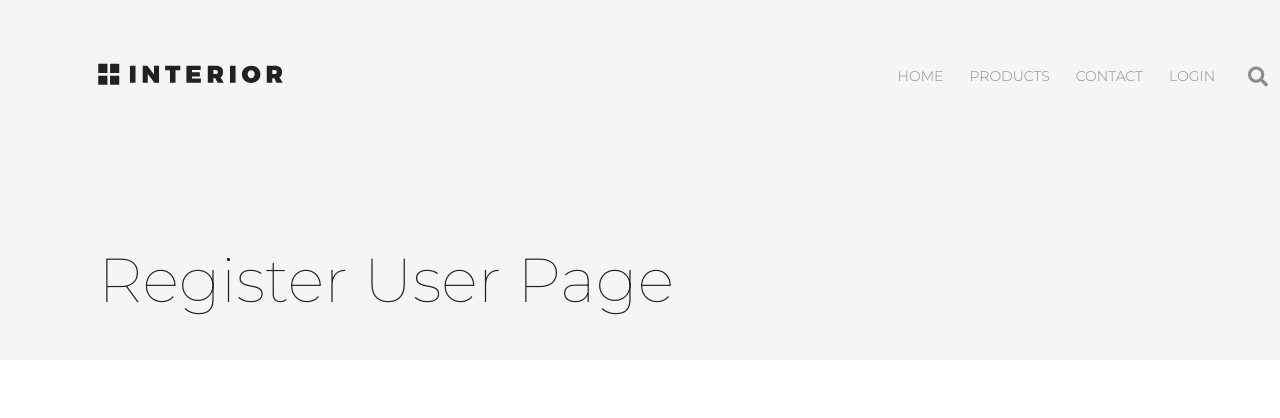
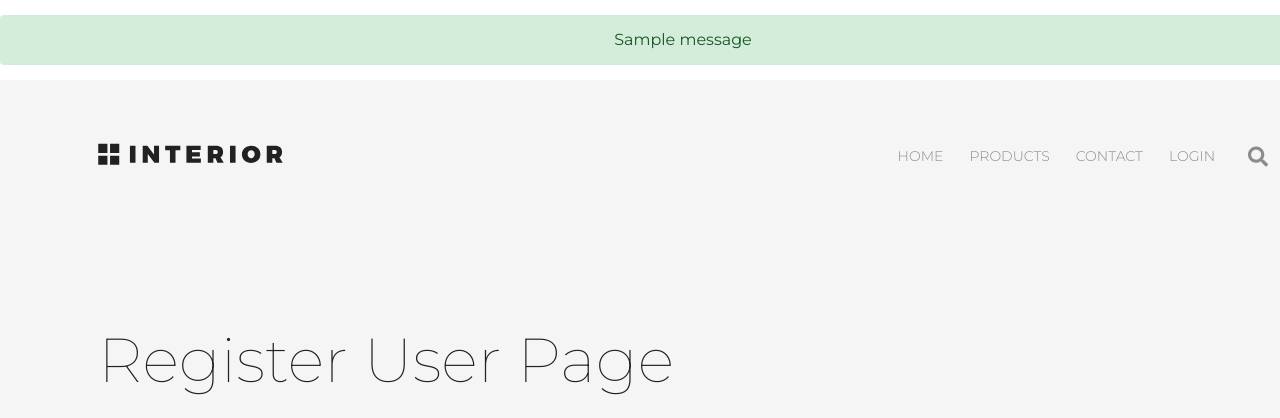
Before and after one commit to kurtatag/geekbrains-django-optimization-tools, a Django app: page /auth/register/ in a window 1280 px wide; the page is wider, and only the part inside the window is pictured. Shown: the top 418 px of that part. Run offline with Django 3.2, Linux system fonts and the light colour scheme; tables that the repository leaves empty hold one stand-in row (values such as "Sample post"); one stand-in notice (Sample message) is shown; some libraries are stand-ins or nearby versions.

Commit message:
Apply flash messages

```diff
--- a/authapp/views.py
+++ b/authapp/views.py
@@ -3,6 +3,7 @@ from django.shortcuts import render, HttpResponseRedirect
 from authapp.forms import (ShopUserLoginForm, ShopUserRegisterForm,
                            ShopUserEditForm)
 from django.contrib import auth
+from django.contrib import messages
 from django.urls import reverse
 from django.core.mail import send_mail
 from django.conf import settings
@@ -55,10 +56,10 @@ def register(request: HttpRequest):
         if register_form.is_valid():
             user = register_form.save()
             if send_verify_mail(user):
-                print('Confirmation email is sent successfully.')
+                messages.success(request, 'Confirmation email was successfully sent.')
                 return HttpResponseRedirect(reverse('auth:login'))
             else:
-                print('Some problem while sending confirmation email.')
+                messages.error(request, 'Problem while sending confirmation email.')
                 return HttpResponseRedirect(reverse('auth:register'))
     else:
         register_form = ShopUserRegisterForm()
@@ -127,8 +128,8 @@ def verify(request: HttpRequest, email: str, activation_key: str):
             auth.login(request, user)
             return render(request, 'authapp/varification.html', context)
         else:
-            print(f'Error while activating user {user}.')
-            return render(request, 'authapp/verification.html', context)
+            messages.error(request, f'Error while activating user {user}.')
+            return render(request, 'authapp/varification.html', context)
     except Exception as e:
-        print(f'Error while activating user: {e.args}')
+        messages.error(request, f'Error while activating user:\n{e}\n {e.args}')
         return HttpResponseRedirect(reverse('index'))
--- a/geekshop_project/static/css/style.css
+++ b/geekshop_project/static/css/style.css
@@ -1363,3 +1363,33 @@ input:focus {
   opacity: 0.6;
   pointer-events: none;
 }
+
+
+/* ------------------------------- messages ------------------------------- */
+
+.msg {
+    display: block;
+    height: 50px;
+    margin: 15px 0;
+    text-align: center;
+    line-height: 50px;
+    border-radius: .25rem;
+}
+
+.msg-info {
+    color: #0c5460;
+    background-color: #d1ecf1;
+    border-color: #bee5eb;
+}
+
+.msg-success {
+    color: #155724;
+    background-color: #d4edda;
+    border-color: #c3e6cb;
+}
+
+.msg-error {
+    color: #721c24;
+    background-color: #f8d7da;
+    border-color: #f5c6cb;
+}
--- a/mainapp/templates/mainapp/base.html
+++ b/mainapp/templates/mainapp/base.html
@@ -18,6 +18,7 @@
 </head>
 <body>
 <div class="container">
+    {% include 'mainapp/includes/_messages.html' %}
     {% block menu %}
     {% endblock menu %}
 
--- /dev/null
+++ b/mainapp/templates/mainapp/includes/_messages.html
@@ -0,0 +1,7 @@
+{% if messages %}
+  {% for message in messages %}
+    <div class="msg msg-{{ message.tags }}">
+      {{ message }}
+    </div>
+  {% endfor %}
+{% endif %}
```
